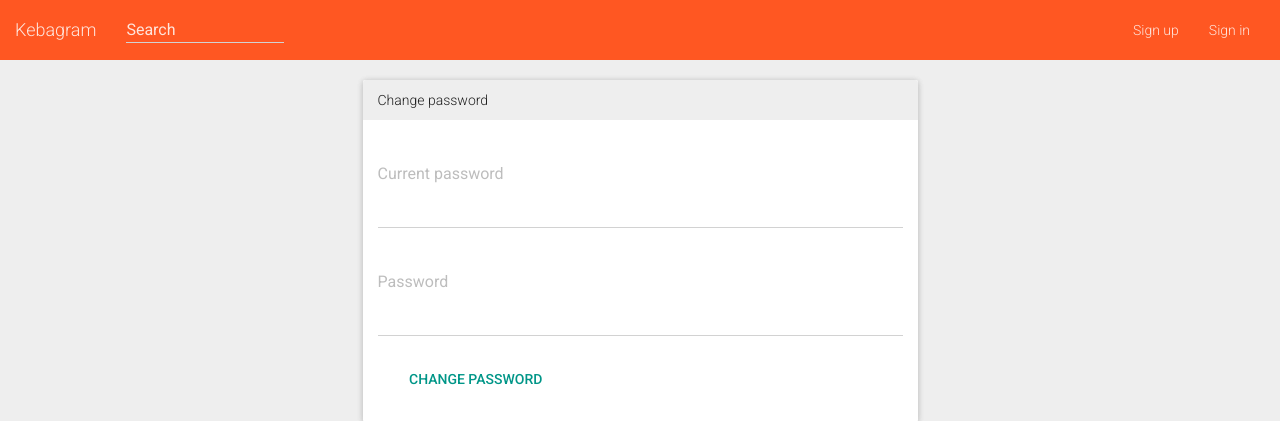
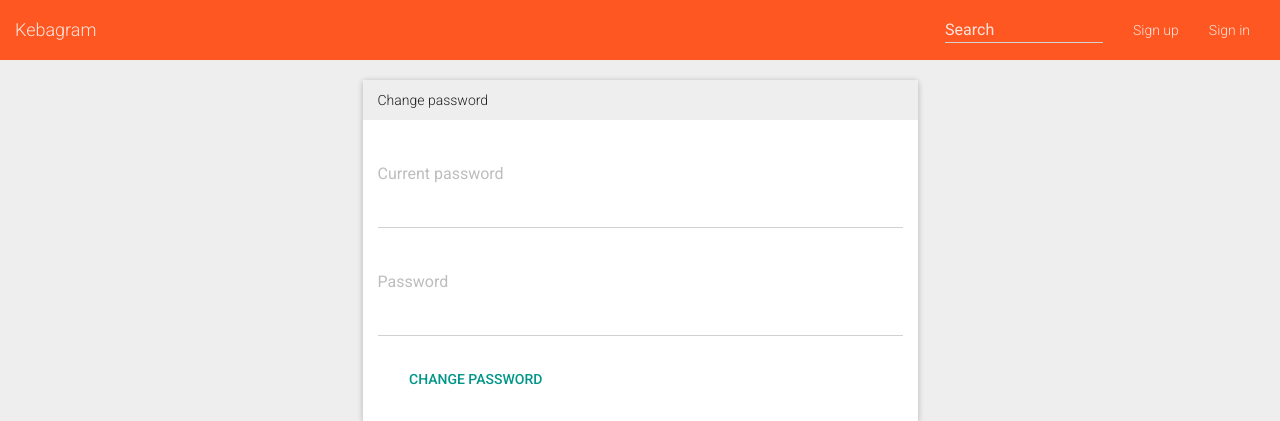
Before and after one commit to awurth/Kebagram, a PHP site: template resources/views/auth/password/change.twig in a window 1280 px wide. Shown: the top 421 px of the page. Run offline with PHP 8.4, Linux system fonts and the light colour scheme; the template is opened without the code that fills it: most values are stand-ins (such as "Sample title", 1, 10 or a date in 2020); some libraries are stand-ins or nearby versions.

Commit message:
Moved navbar links to right

```diff
--- a/resources/views/nav.twig
+++ b/resources/views/nav.twig
@@ -9,18 +9,9 @@
             <a class="navbar-brand" href="{{ path_for('home') }}">Kebagram</a>
         </div>
         <div class="navbar-collapse collapse navbar-warning-collapse">
-            <ul class="nav navbar-nav">
+            <ul class="nav navbar-nav navbar-right">
                 {% if auth.check %}
                     <li><a href="{{ path_for('picture.add') }}">Add picture</a></li>
-                {% endif %}
-            </ul>
-            <form class="navbar-form navbar-left" action="{{ path_for('user.search') }}" method="GET">
-                <div class="form-group">
-                    <input class="form-control col-md-8" placeholder="Search" type="text" name="q">
-                </div>
-            </form>
-            <ul class="nav navbar-nav navbar-right">
-                {% if auth.check %}
                     <li class="dropdown">
                         <a href="#" class="dropdown-toggle" data-toggle="dropdown" role="button" aria-haspopup="true" aria-expanded="false">{{ auth.user.user_name }} <span class="caret"></span></a>
                         <ul class="dropdown-menu">
@@ -39,6 +30,11 @@
                     <li><a href="{{ path_for('auth.signin') }}">Sign in</a></li>
                 {% endif %}
             </ul>
+            <form class="navbar-form navbar-right" action="{{ path_for('user.search') }}" method="GET">
+                <div class="form-group">
+                    <input class="form-control col-md-8" placeholder="Search" type="text" name="q">
+                </div>
+            </form>
         </div>
     </div>
 </div>
```
